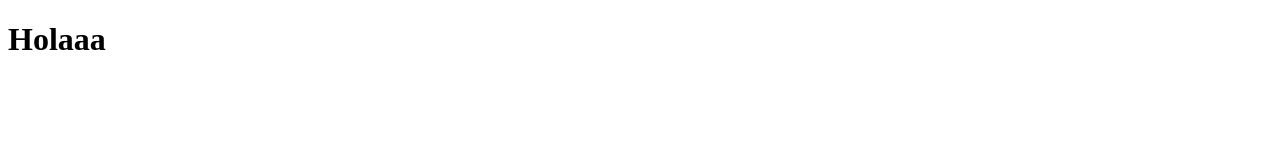
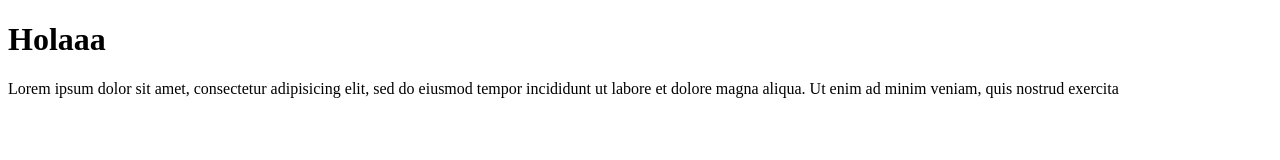
Before and after one commit to ale-vivone/clase-git, a plain HTML site: page tomba.html in a window 1280 px wide. Drawn offline with Linux system fonts and the light colour scheme.

Commit message:
arreglos en index y tomba.

```diff
--- a/tomba.html
+++ b/tomba.html
@@ -8,5 +8,8 @@
     <div class="container">
       <h1>Holaaa</h1>
     </div>
+    <section>
+      <p>Lorem ipsum dolor sit amet, consectetur adipisicing elit, sed do eiusmod tempor incididunt ut labore et dolore magna aliqua. Ut enim ad minim veniam, quis nostrud exercita</p>
+    </section>
   </body>
 </html>
```
Also changed, not shown: index.html (+1 -0 lines).
